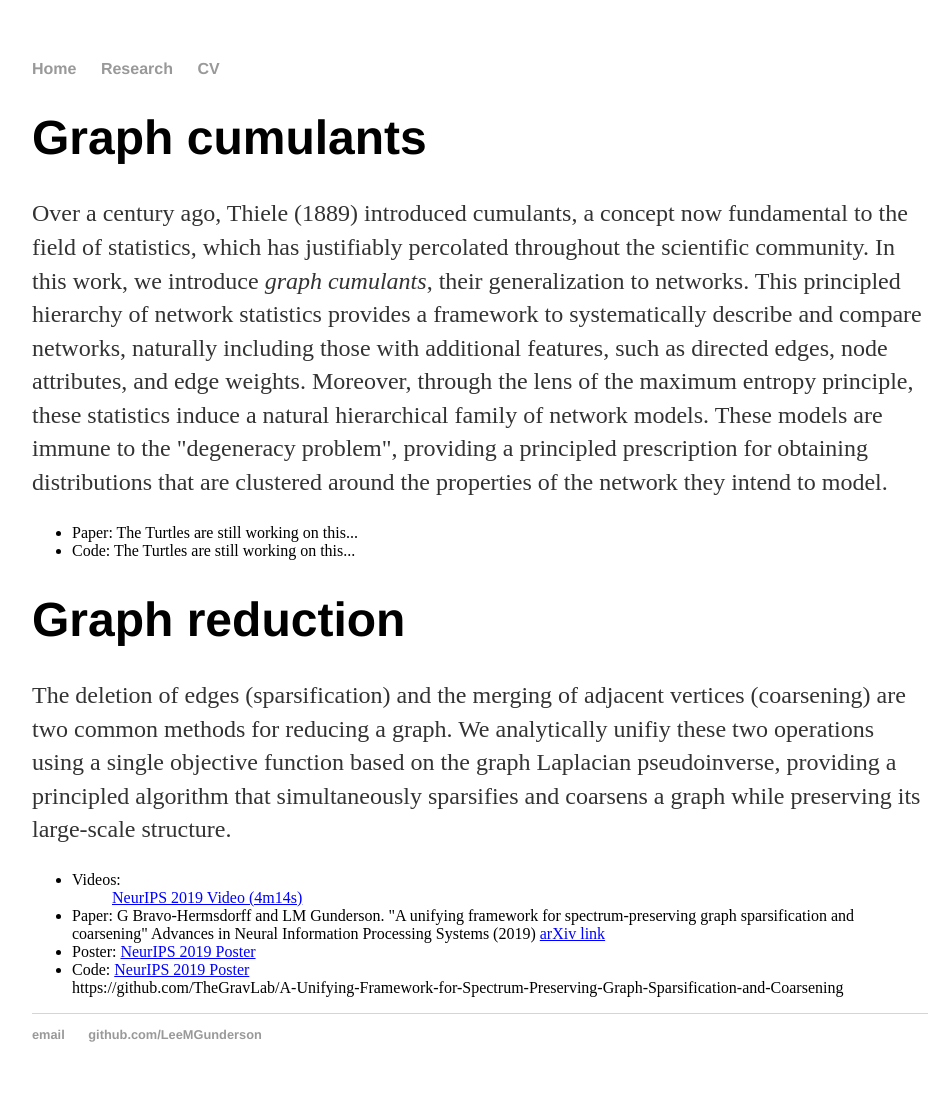
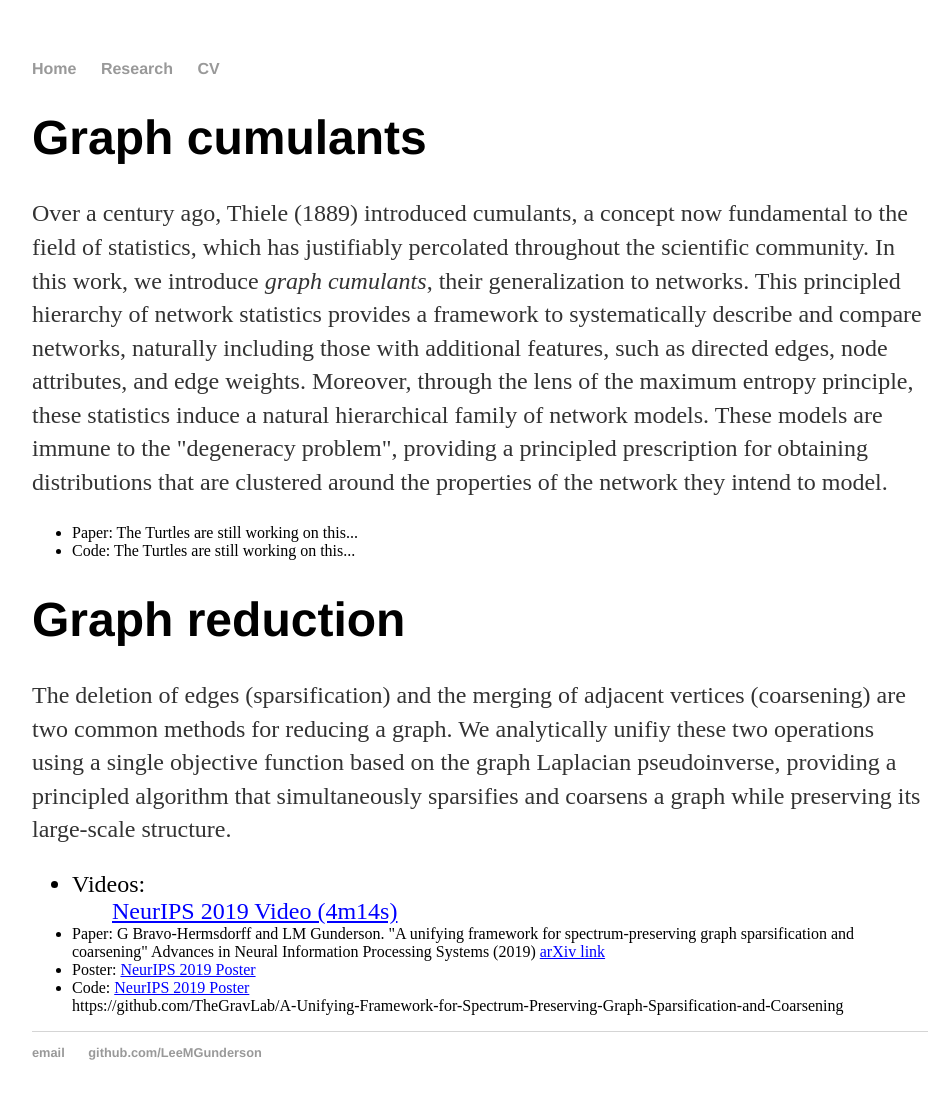
Before and after one commit to LeeMGunderson/LeeMGunderson.github.io, a Jekyll site: the page built from research/index.html, in a window 1280 px wide. Shown: the whole page, without its empty margins (160-1112 px from the left). Built offline with Jekyll 4.4.1, drawn with Linux system fonts in a browser that asks for light colours.

Commit message:
Update index.html

```diff
--- a/research/index.html
+++ b/research/index.html
@@ -18,8 +18,8 @@ title: Research
 
 	<h1>Graph reduction</h1>
 		<p>The deletion of edges (sparsification) and the merging of adjacent vertices (coarsening) are two common methods for reducing a graph.  We analytically unifiy these two operations using a single objective function based on the graph Laplacian pseudoinverse, providing a principled algorithm that simultaneously sparsifies and coarsens a graph while preserving its large-scale structure.</p>
-		<ul size="3">
-			<li>Videos:
+		<ul>
+			<li style="font-size:24px";>Videos:
 				<br>
 				<a href="https://www.youtube.com/watch?v=xTAPZbQlq3A" target="_blank" style="margin-left:40px; text-decoration:underline; color:blue">NeurIPS 2019 Video (4m14s)</a></li>
 			<li>Paper: G Bravo-Hermsdorff and LM Gunderson. "A unifying framework for spectrum-preserving graph sparsification and coarsening" Advances in Neural Information Processing Systems (2019) <a href="https://arxiv.org/abs/1902.09702" target="_blank" style="text-decoration:underline; color:blue">arXiv link</a></li>
```
